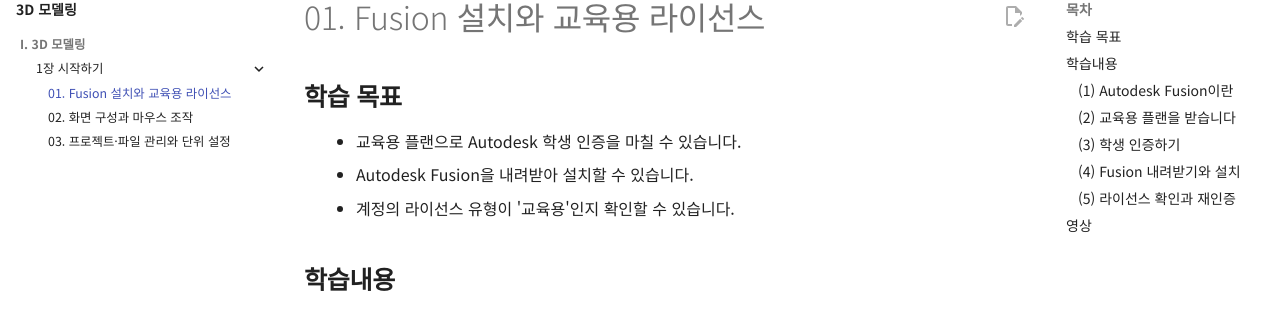
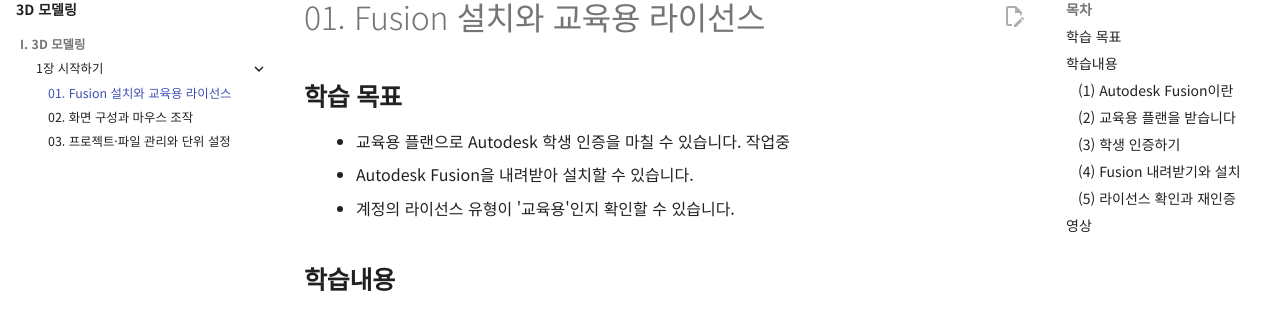
Before and after one commit to makerlab-ww/makerlab, an MkDocs documentation site: the page built from docs/modeling/ch1-start/01-install.md, in a window 1280 px wide and 900 px high. Shown: the part 150-465 px from the top of the window. Built offline with MkDocs 1.6.1 and Material for MkDocs 9.7.7, drawn with Linux system fonts in a browser that asks for light colours; comment, search, counter and statistics services are not loaded.

Commit message:
Update 01-install.md

```diff
--- a/docs/modeling/ch1-start/01-install.md
+++ b/docs/modeling/ch1-start/01-install.md
@@ -1,7 +1,7 @@
 # 01. Fusion 설치와 교육용 라이선스
 
 ## 학습 목표
-- 교육용 플랜으로 Autodesk 학생 인증을 마칠 수 있습니다.
+- 교육용 플랜으로 Autodesk 학생 인증을 마칠 수 있습니다. 작업중
 - Autodesk Fusion을 내려받아 설치할 수 있습니다.
 - 계정의 라이선스 유형이 '교육용'인지 확인할 수 있습니다.
 
```
